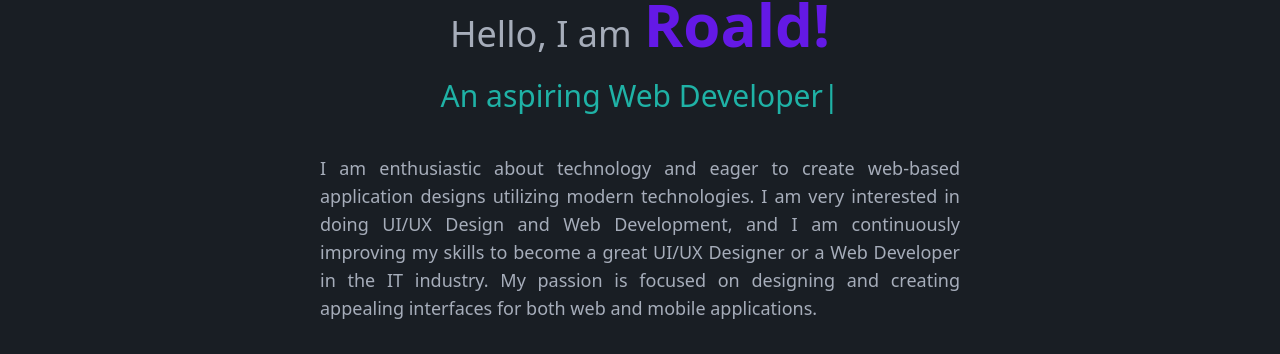
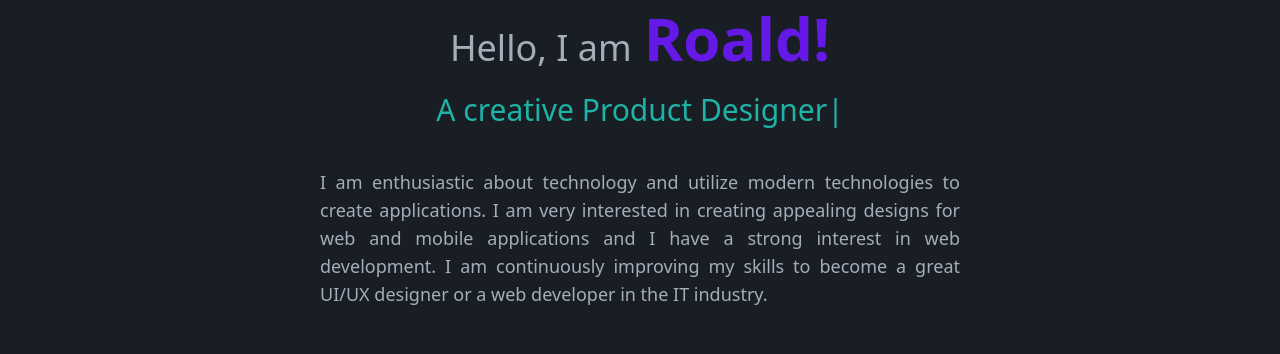
Before and after one commit to rldyen/roaldyen-portfolio, a React (Vite) app: page / in a window 1280 px wide. Shown: the part 262-616 px from the top of the page. Built offline with nearby package versions, Linux system fonts and the light colour scheme.

Commit message:
Updated Work Experience

```diff
--- a/src/data/aboutWork.json
+++ b/src/data/aboutWork.json
@@ -2,6 +2,21 @@
   "works": [
     {
       "id": "1",
+      "title": "Junior UI/UX Designer (present)",
+      "company": "Eclectus Technologies, Inc.",
+      "date": "2023 Oct - present",
+      "link": "https://eclectustech.net/",
+      "desc": [
+        {
+          "desc1": "Collaborated with another UI/UX designer to understand project goals and design requirements.",
+          "desc2": "Assisted in creating user flows, wireframes, and prototypes to communicate design concepts.",
+          "desc3": "Contributed to the design and development of visually appealing user interfaces that enhance user experience.",
+          "desc4": "Worked closely with the development team to ensure seamless integration of UI elements."
+        }
+      ]
+    },
+    {
+      "id": "2",
       "title": "UI/UX Design Apprentice (3 mos.)",
       "company": "KadaKareer Virtual Apprenticeship Program",
       "date": "2023 May - 2023 Jul (3 months)",
--- a/src/pages/Home.jsx
+++ b/src/pages/Home.jsx
@@ -4,7 +4,6 @@ import { Link, useNavigate } from "react-router-dom";
 import { motion } from "framer-motion";
 import { TypeAnimation } from "react-type-animation";
 import FolderIcon from "@mui/icons-material/Folder";
-
 
 export default function Home() {
   const name = "Roald!".split("");
@@ -21,7 +20,6 @@ export default function Home() {
       transition={{ duration: 1, ease: "easeOut" }}
       className="bg-[url(./assets/backgrounds/layered-waves-haikei-1.svg)] bg-cover bg-center bg-no-repeat min-h-screen flex items-center justify-center"
     >
-
       <motion.div
         initial={{ opacity: 0, scale: 0.5 }}
         animate={{ opacity: 1, scale: 1 }}
@@ -55,9 +53,9 @@ export default function Home() {
 
         <div className="flex items-center justify-center">
           <div className="mt-6 texl-2xl md:text-3xl lg:text-3xl text-accent">
-            An aspiring&nbsp;
+            A creative&nbsp;
             <TypeAnimation
-              sequence={["UI/UX Designer", 2000, "Web Developer", 2000]}
+              sequence={["Junior UI/UX Designer", 2000, "Product Designer", 2000]}
               wrapper="span"
               cursor={true}
               repeat={Infinity}
@@ -67,13 +65,11 @@ export default function Home() {
 
         <div className="flex items-center justify-center">
           <p className="m-8 text-justify sm:w-9/12 md:w-9/12 lg:w-6/12 mt-10 text-md md:text-lg lg:text-lg">
-            I am enthusiastic about technology and eager to create web-based
-            application designs utilizing modern technologies. I am very
-            interested in doing UI/UX Design and Web Development, and I am
-            continuously improving my skills to become a great UI/UX Designer or
-            a Web Developer in the IT industry. My passion is focused on
-            designing and creating appealing interfaces for both web and mobile
-            applications.
+            I am enthusiastic about technology and utilize modern technologies
+            to create applications. I am very interested in creating appealing
+            designs for web and mobile applications and I have a strong interest
+            in web development. I am continuously improving my skills to become
+            a great UI/UX designer or a web developer in the IT industry.
           </p>
         </div>
 
```
